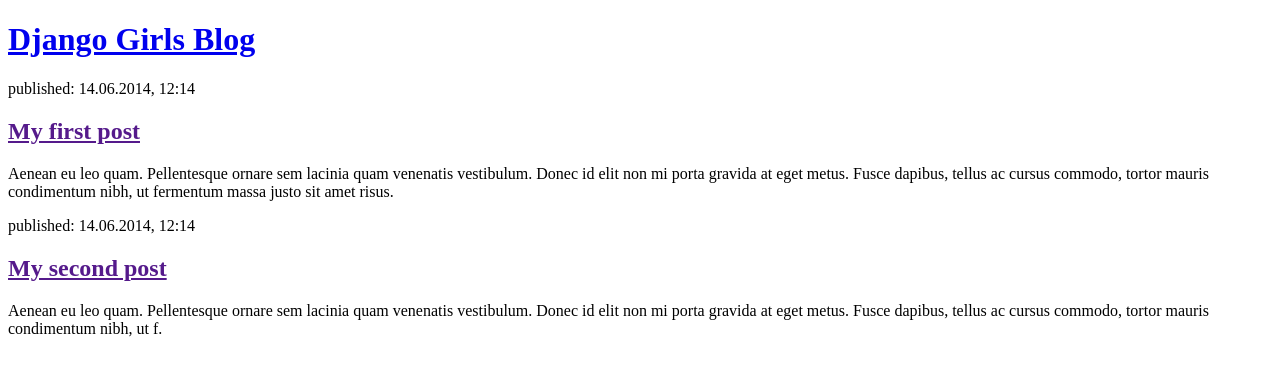
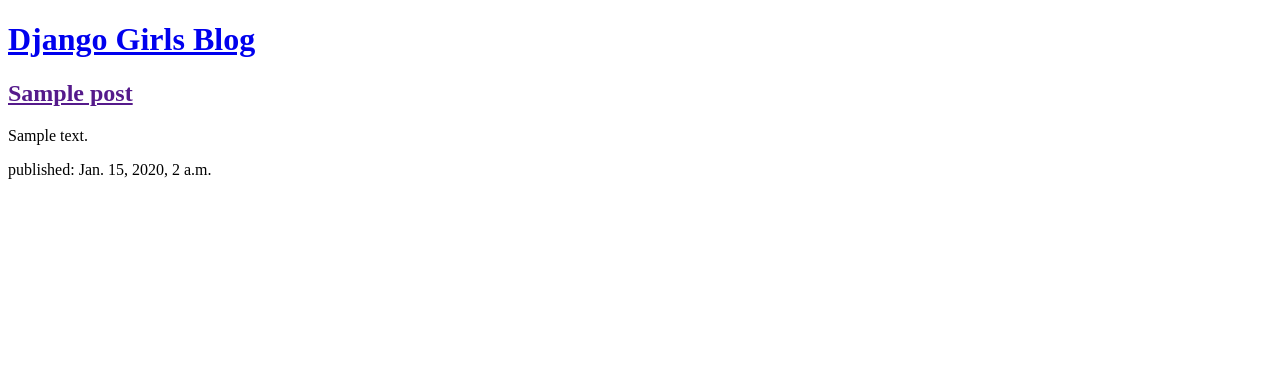
Before and after one commit to AwesomlyC/djangoBlog, a Django app: page / in a window 1280 px wide. Shown: the top 376 px of the page. Run offline with Django 5.2, Linux system fonts and the light colour scheme; tables that the repository leaves empty hold one stand-in row (values such as "Sample post").

Commit message:
added QuerySet data to template.

```diff
--- a/blog/templates/blog/post_list.html
+++ b/blog/templates/blog/post_list.html
@@ -10,20 +10,15 @@
         <h1><a href="/">Django Girls Blog</a></h1>
     </header>
 
-    <article>
-        <time>published: 14.06.2014, 12:14</time>
-        <h2><a href="">My first post</a></h2>
-        <p>Aenean eu leo quam. Pellentesque ornare sem lacinia quam venenatis vestibulum. Donec id elit non mi porta
-            gravida at eget metus. Fusce dapibus, tellus ac cursus commodo, tortor mauris condimentum nibh, ut fermentum
-            massa justo sit amet risus.</p>
-    </article>
+    {% for post in posts %}
+        <article>
+            <h2><a href="">{{post.title}}</a></h2>
+            <p>{{post.text |linebreaksbr}}</p>
+            <time>published: {{post.published_date}}</time>
 
-    <article>
-        <time>published: 14.06.2014, 12:14</time>
-        <h2><a href="">My second post</a></h2>
-        <p>Aenean eu leo quam. Pellentesque ornare sem lacinia quam venenatis vestibulum. Donec id elit non mi porta
-            gravida at eget metus. Fusce dapibus, tellus ac cursus commodo, tortor mauris condimentum nibh, ut f.</p>
-    </article>
+        </article>
+    {% endfor %}
+
 </body>
 
 </html>
--- a/blog/views.py
+++ b/blog/views.py
@@ -1,5 +1,17 @@
 from django.shortcuts import render
+from .models import Post
+from django.utils import timezone
+
 
 # Create your views here.
+# 'request' is what we receive from the user when calling this function/method
+
 def post_list(request):
-    return render(request, 'blog/post_list.html', {})
+    # Retrieve all the posts published before the current time and
+    # order by published date.
+
+    # Posts.objects.filter will return a QuerySet (table in other DBMS)
+    posts = Post.objects.filter(published_date__lte=timezone.now()).order_by('published_date')
+
+    # render(request, HTML_template, data for template to use)
+    return render(request, 'blog/post_list.html', {'posts': posts})
```
